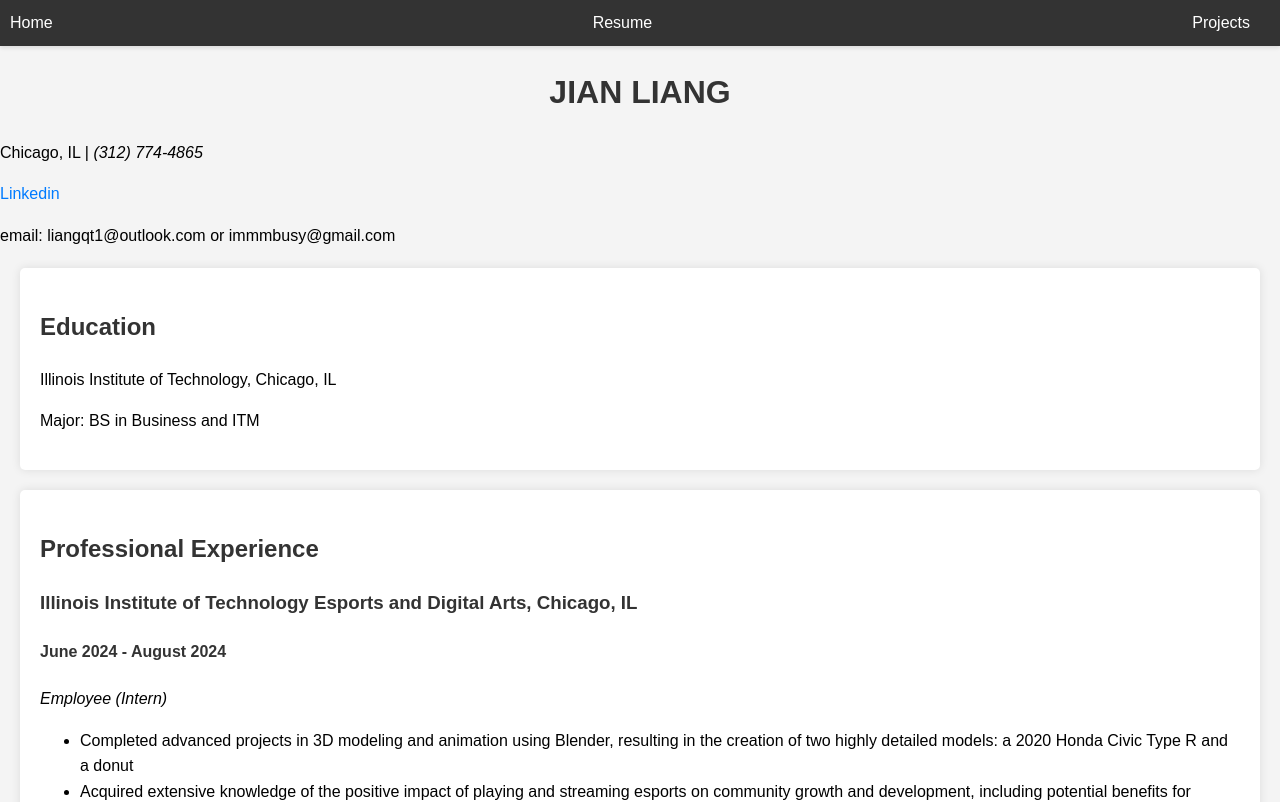
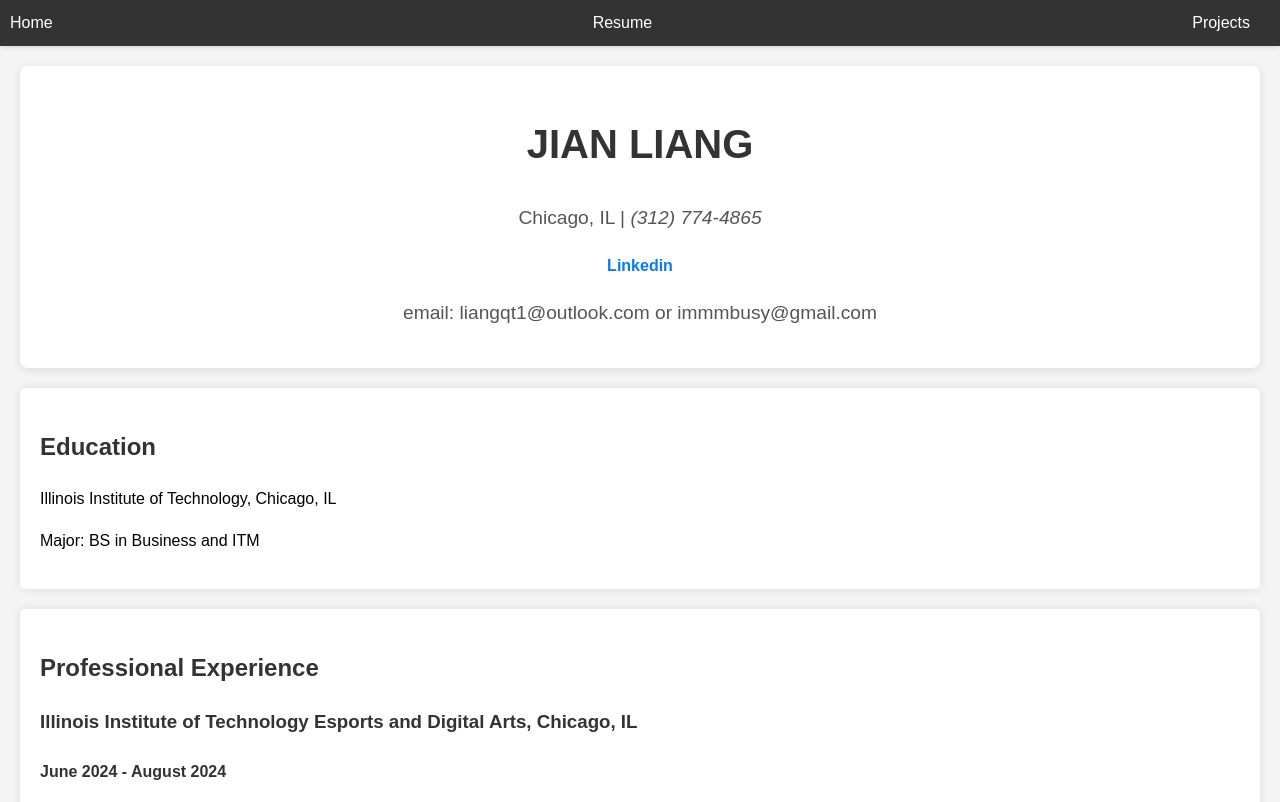
Before and after one commit to jliang24hawk/webdev_project_2, a plain HTML site: page resume.html in a window 1280 px wide. Shown: the top 802 px of the page. Drawn offline with Linux system fonts and the light colour scheme.

Commit message:
updating the html and style.css in changing text header tags

```diff
--- a/css/style.css
+++ b/css/style.css
@@ -20,6 +20,34 @@ a {
 
 a:hover {
     text-decoration: underline;
+}
+/* Info Section Styles */
+#info {
+    background-color: #fff; /* White background for contrast */
+    padding: 20px; /* Space inside the section */
+    margin: 20px; /* Space outside the section */
+    border-radius: 8px; /* Rounded corners */
+    box-shadow: 0 2px 10px rgba(0, 0, 0, 0.1); /* Subtle shadow for depth */
+    text-align: center; /* Center text alignment */
+}
+
+#info h1 {
+    font-size: 2.5em; /* Larger font size for the name */
+    color: #333; /* Darker text color for contrast */
+}
+
+#info p {
+    font-size: 1.2em; /* Slightly larger font size for readability */
+    color: #555; /* Medium gray color for less emphasis */
+}
+
+#info a {
+    color: #007BFF; /* Link color */
+    font-weight: bold; /* Bold links for emphasis */
+}
+
+#info a:hover {
+    text-decoration: underline; /* Underline on hover for interaction */
 }
 
 /* Navigation Bar Styles */
--- a/resume.html
+++ b/resume.html
@@ -1,5 +1,5 @@
 <!DOCTYPE html>
-<html lang="en-us">
+<html lang="en">
   <head>
     <meta charset="utf-8"/>
     <meta name="viewport" content="width=device-width, initial-scale=1" />
@@ -25,10 +25,12 @@
       </nav>
     </div>
 
+  <section id="info">
       <h1>JIAN LIANG</h1>
       <p>Chicago, IL | <em>(312) 774-4865</em></p>
       <a href="https://www.linkedin.com/in/jliangqq/" target="_blank">Linkedin</a>
       <p>email: liangqt1@outlook.com or immmbusy@gmail.com</p>
+    </section>
 
     <section id="educ">
       <h2><strong>Education</strong></h2>
@@ -95,6 +97,7 @@
       </div>
     </section>
 
+		<section id="skills">
 			<h2><strong>Skills</strong></h2>
 				<ul>
 					<li>
@@ -107,5 +110,7 @@
 					Proficient in leveraging Microsoft and Google Drive applications to enhance productivity, streamline workflows, and promote seamless collaboration, with additional expertise in document scanning and digitization
 					</li>
 				</ul>
+			</section>
+
   </body>
 </html>
```
Also changed, not shown: index.html (+1 -1 lines), projects.html (+1 -1 lines). Lines whose indentation alone changed are shown as unchanged.
